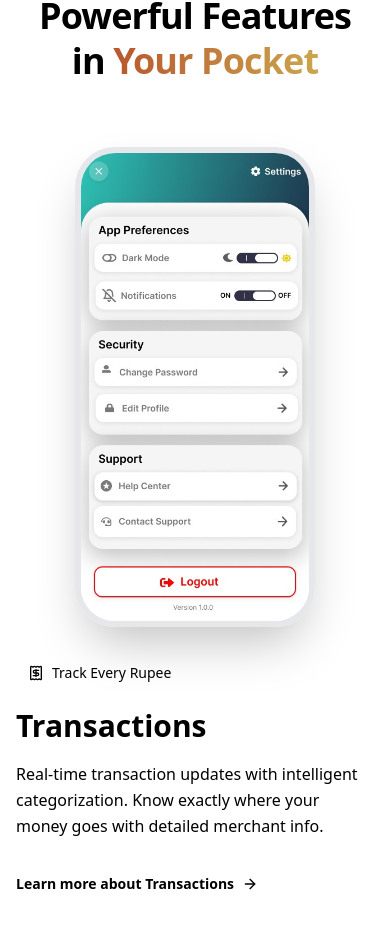
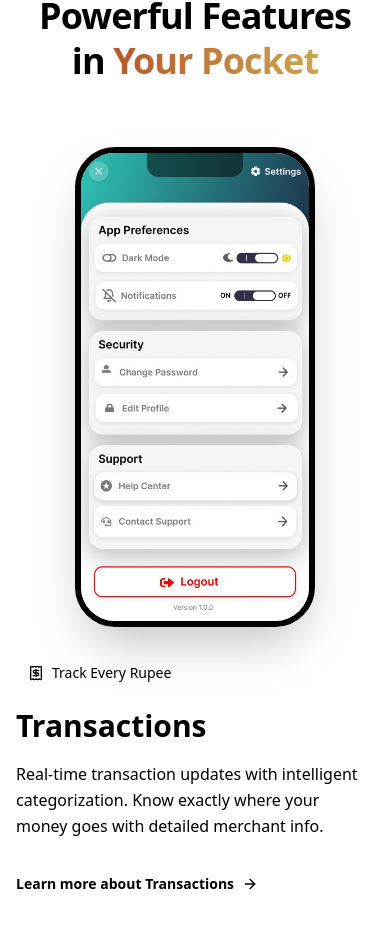
Before and after one commit to Jebworks/JEB-works-website, a React (Vite) app: page / in a window 390 px wide. Shown: the part 1126-2061 px from the top of the page. Built offline with nearby package versions, Linux system fonts and the light colour scheme; a web font is replaced by a local one.

Commit message:
Update MobileScreens.jsx

```diff
--- a/src/components/common/MobileScreens.jsx
+++ b/src/components/common/MobileScreens.jsx
@@ -194,15 +194,12 @@ const MobileScreens = ({ sectionRef }) => {
               style={{ backgroundColor: activeScreen.color }}
             />
 
-            {/* Phone Frame - Reduced Dimensions
-               Height reduced from 580/640 to 480/560
-               Width reduced from 280/320 to 240/280
-            */}
+            {/* Phone Frame - Changed border color to dark black */}
             <div
-              className="relative w-[240px] md:w-[280px] h-[480px] md:h-[560px] bg-background rounded-[2.5rem] shadow-2xl border-[6px] border-foreground/10 z-10 overflow-hidden transition-all duration-500 hover:scale-[1.02]"
+              className="relative w-[240px] md:w-[280px] h-[480px] md:h-[560px] bg-background rounded-[2.5rem] shadow-2xl border-[6px] border-black z-10 overflow-hidden transition-all duration-500 hover:scale-[1.02]"
             >
               {/* Notch */}
-              <div className="absolute top-0 left-1/2 -translate-x-1/2 w-24 h-6 bg-foreground/10 rounded-b-xl z-20 backdrop-blur-md" />
+              <div className="absolute top-0 left-1/2 -translate-x-1/2 w-24 h-6 bg-black/50 rounded-b-xl z-20 backdrop-blur-md" />
 
               {/* Screen Image Area */}
               <div className="w-full h-full bg-muted relative">
```
